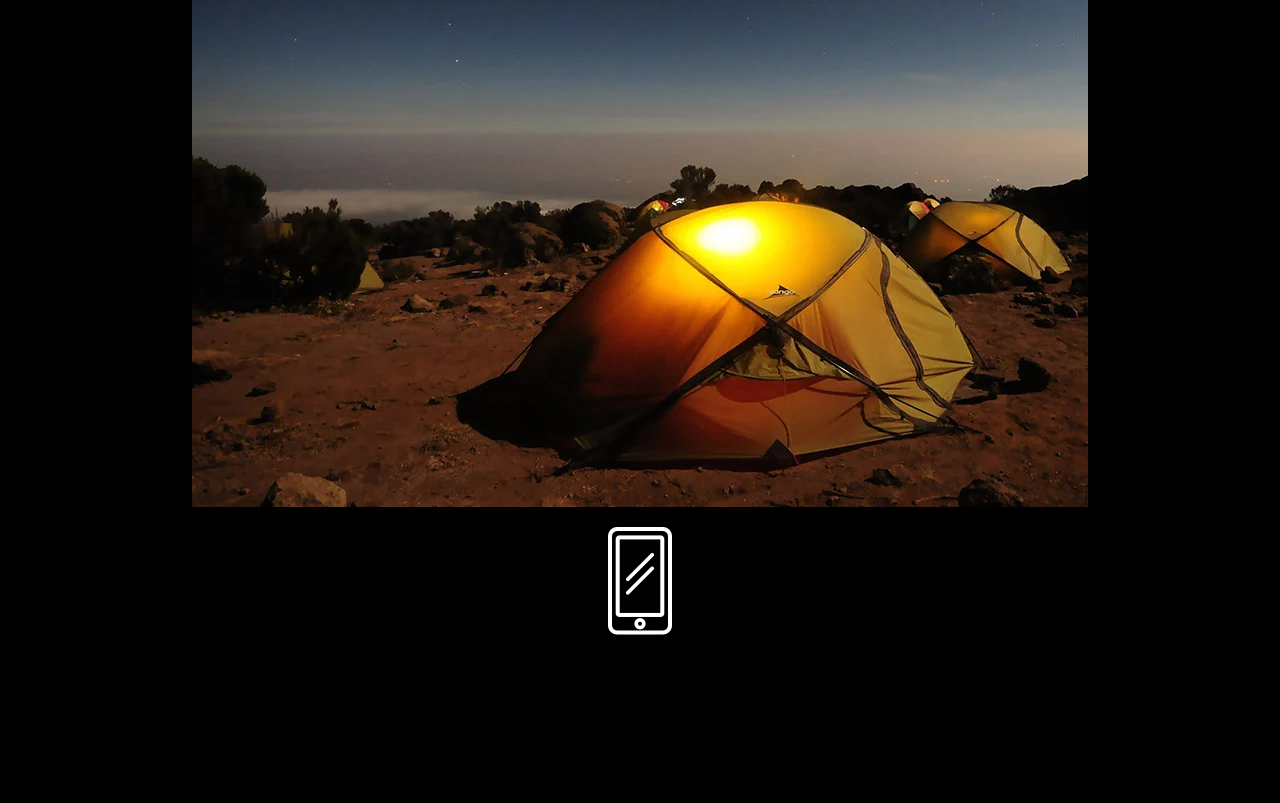
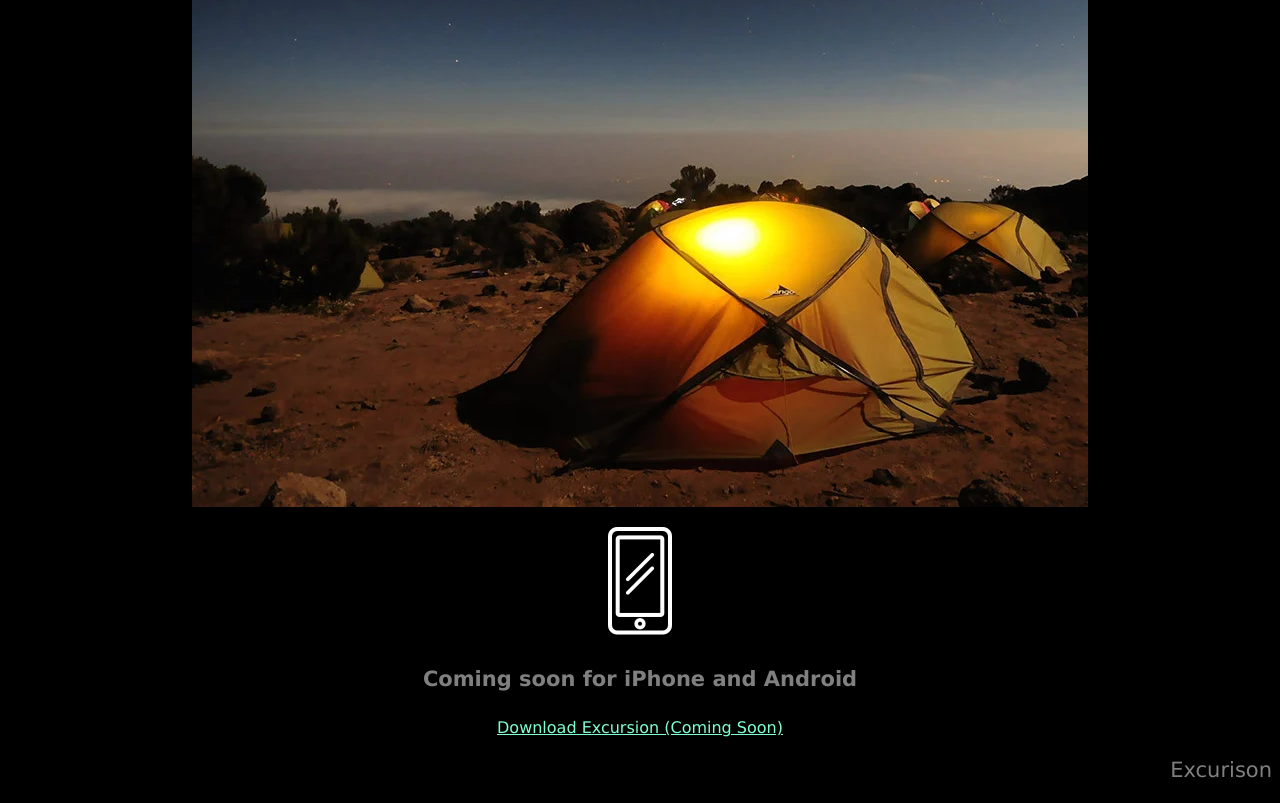
Before and after one commit to Lamebys/excursion, a plain HTML site: page index.html in a window 1280 px wide. Shown: the part 505-1308 px from the top of the page. Before the commit the page ends 1160 px from the top, so only its background shows below. Drawn offline with Linux system fonts and the light colour scheme.

Commit message:
final push

```diff
--- a/index.html
+++ b/index.html
@@ -19,5 +19,8 @@
         <h4 class="subhead">Excursion remembers places you like, and recommends new points of interest around you.</h4>
         <p><img src="resources/images/camp.webp"></p>
         <p><img src="resources/images/phone.webp"></p>
+        <h4 class="subhead">Coming soon for iPhone and Android</h4>
+        <p><a class="link" href="#">Download Excursion (Coming Soon)</a></p>
+        <p class="Excursion">Excurison</p>
     </body>
 </html>
--- a/resources/css/style.css
+++ b/resources/css/style.css
@@ -29,3 +29,11 @@ body {
     font-size: 16px;
     color: aquamarine;
 }
+
+/* Footer */
+
+.Excursion {
+    color: grey;
+    font-size: 21px;
+    text-align: right;
+}
```
